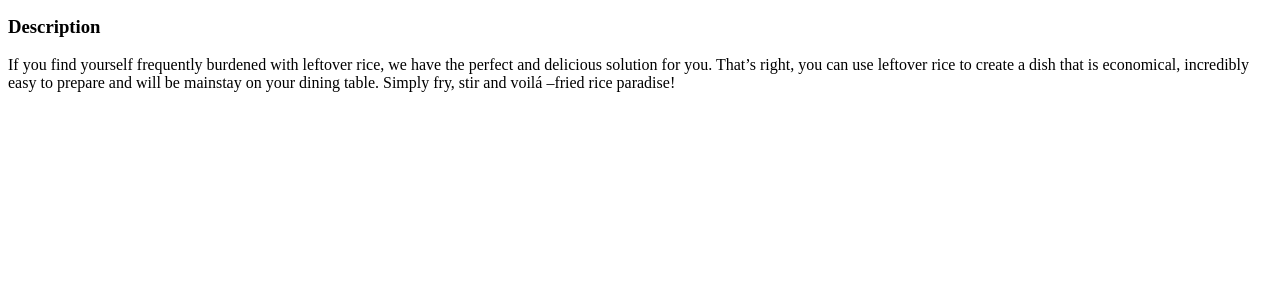
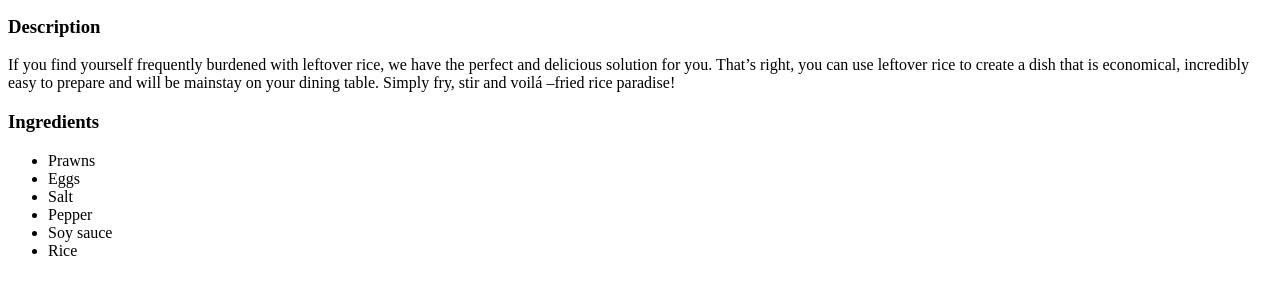
Before and after one commit to wongziyang/odin-recipes, a plain HTML site: page recipes/friedrice.html in a window 1280 px wide. Shown: the part 101-396 px from the top of the page. Drawn offline with Linux system fonts and the light colour scheme.

Commit message:
Added fried rice ingredients to friedrice.html

```diff
--- a/recipes/friedrice.html
+++ b/recipes/friedrice.html
@@ -12,6 +12,15 @@
     <h3>Description</h3>
     <p>If you find yourself frequently burdened with leftover rice, we have the perfect and delicious solution for you. That’s right, you can use leftover rice to create a dish that is economical, incredibly easy to prepare and will be mainstay on your dining table. Simply fry, stir and voilá –fried rice paradise!</p>
 
+    <h3>Ingredients</h3>
+    <ul>
+        <li>Prawns</li>
+        <li>Eggs</li>
+        <li>Salt</li>
+        <li>Pepper</li>
+        <li>Soy sauce</li>
+        <li>Rice</li>
+    </ul>
 
 </body>
 </html>
```
